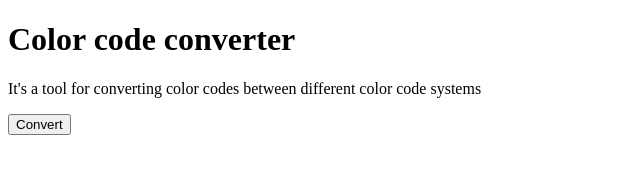
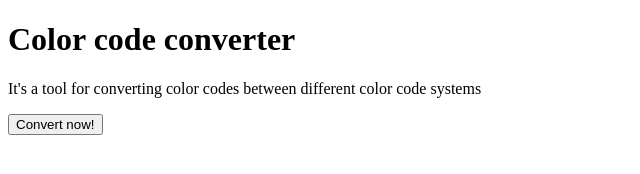
Before and after one commit to cheng-en-yang/color-code-converter, a plain HTML site: page index.html in a window 1280 px wide. Shown: the full height of the page, 0-640 px from the left. Drawn offline with Linux system fonts and the light colour scheme.

```diff
--- a/index.html
+++ b/index.html
@@ -6,6 +6,6 @@
     <body>
         <h1>Color code converter</h1>
         <p>It's a tool for converting color codes between different color code systems</p>
-        <button>Convert</button>
+        <button>Convert now!</button>
     </body>
 </html>
```
